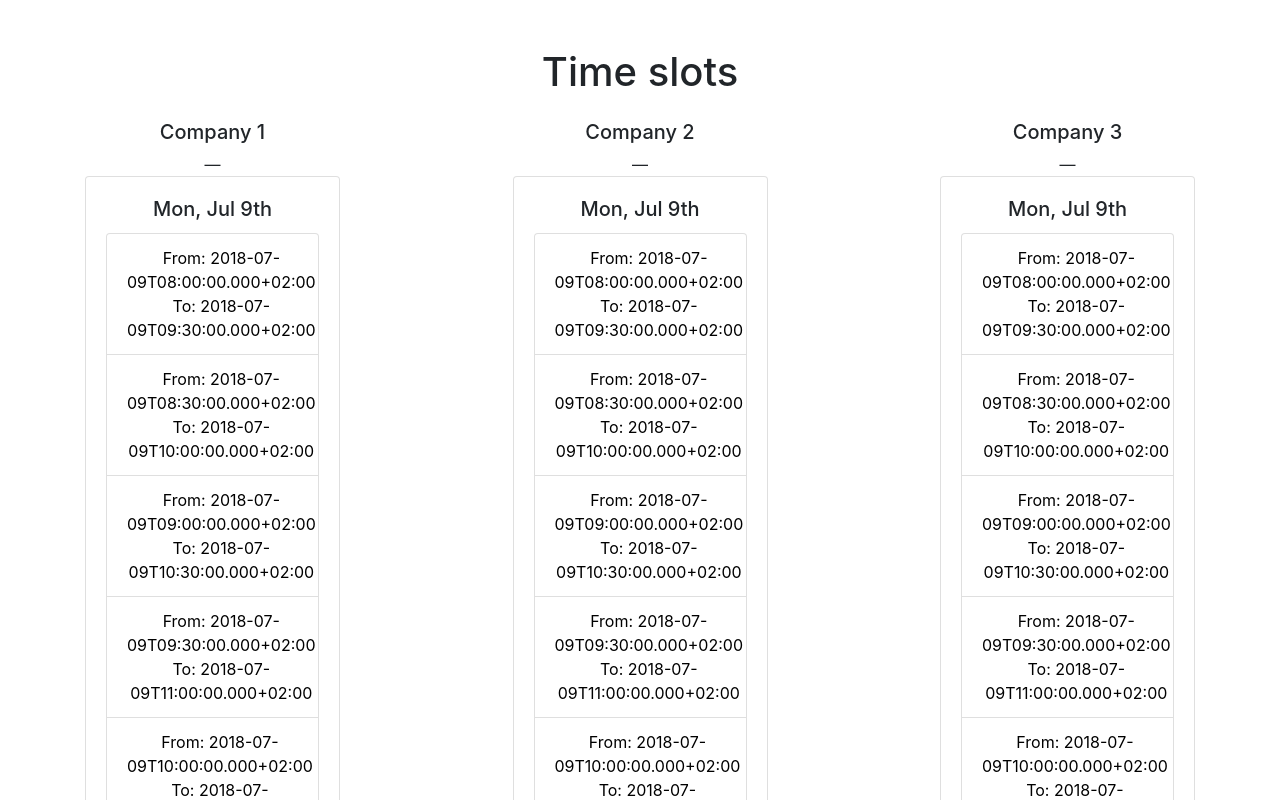
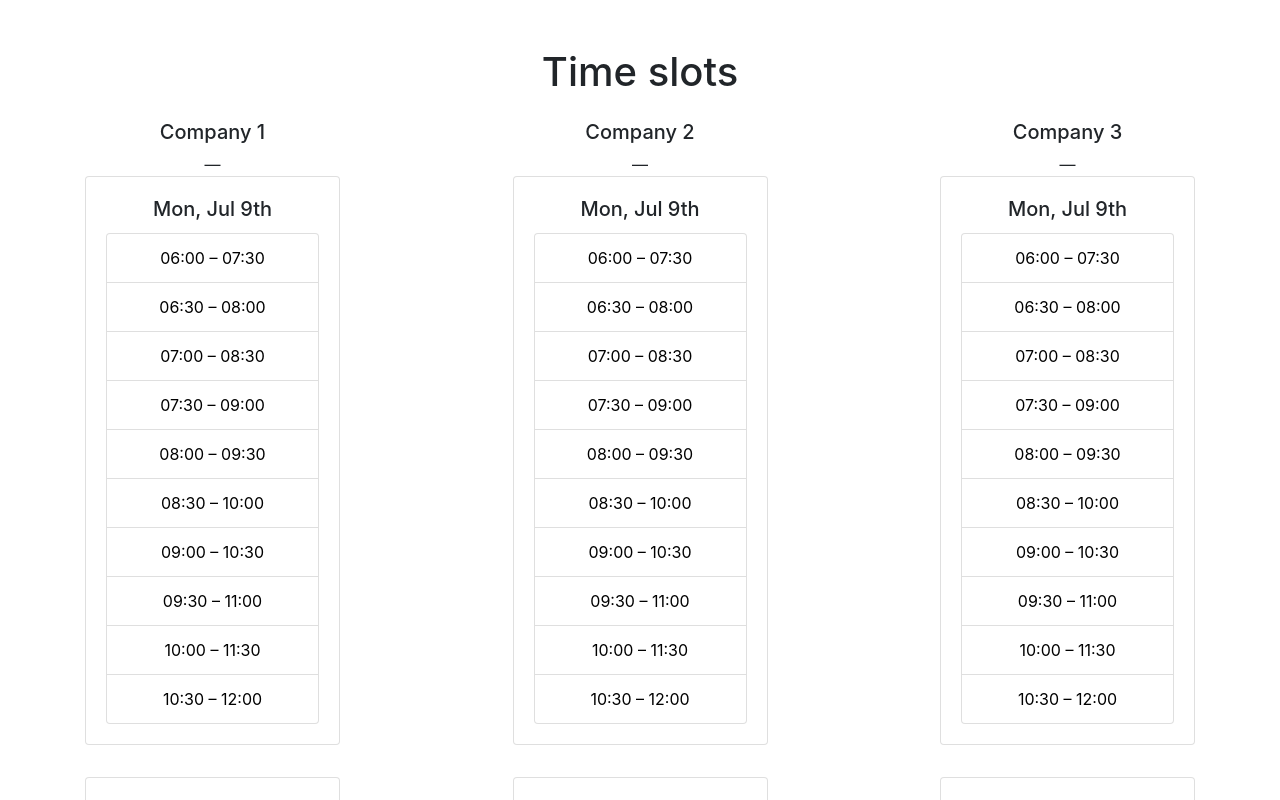
Before and after one commit to olezhek/time-slots, a React (Create React App) app: page / in a window 1280 px wide. Shown: the top 800 px of the page. Built offline with nearby package versions, Linux system fonts and the light colour scheme.

Commit message:
timeslot layout

```diff
--- a/src/components/calendar/TimeSlot.js
+++ b/src/components/calendar/TimeSlot.js
@@ -1,18 +1,14 @@
 import React from 'react'
 import classnames from 'classnames'
+import { formatTime } from '../../utils'
 
 export default function TimeSlot({ from, to, disabled, active, onSlotClick }) {
   return (
     <button
       onClick={() => { onSlotClick({ start_time: from, end_time: to }) }}
       key={`${from}-${to}`}
-      className={classnames('list-group-item', { active })}>
-      <div className={classnames("d-flex align-items-center justify-content-between", { disabled })}>
-        <div className="d-flex flex-column">
-          <div><span>From:</span> {from}</div>
-          <div><span>To:</span> {to}</div>
-        </div>
-      </div>
-    </button>
+      className={classnames('list-group-item', { active })}
+      dangerouslySetInnerHTML={{ __html: `${formatTime(from)} &ndash; ${formatTime(to)}` }}
+    />
   )
 }
```
